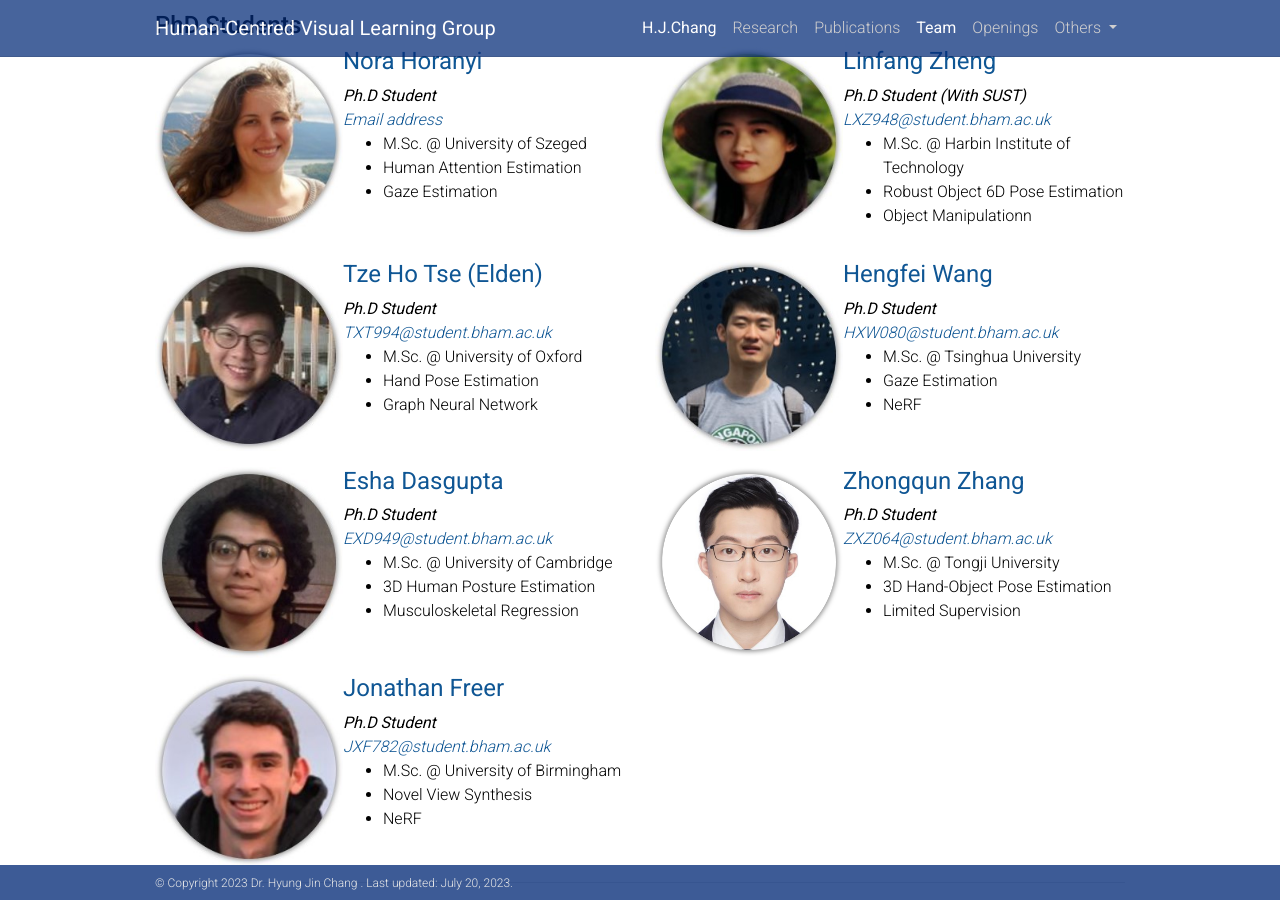
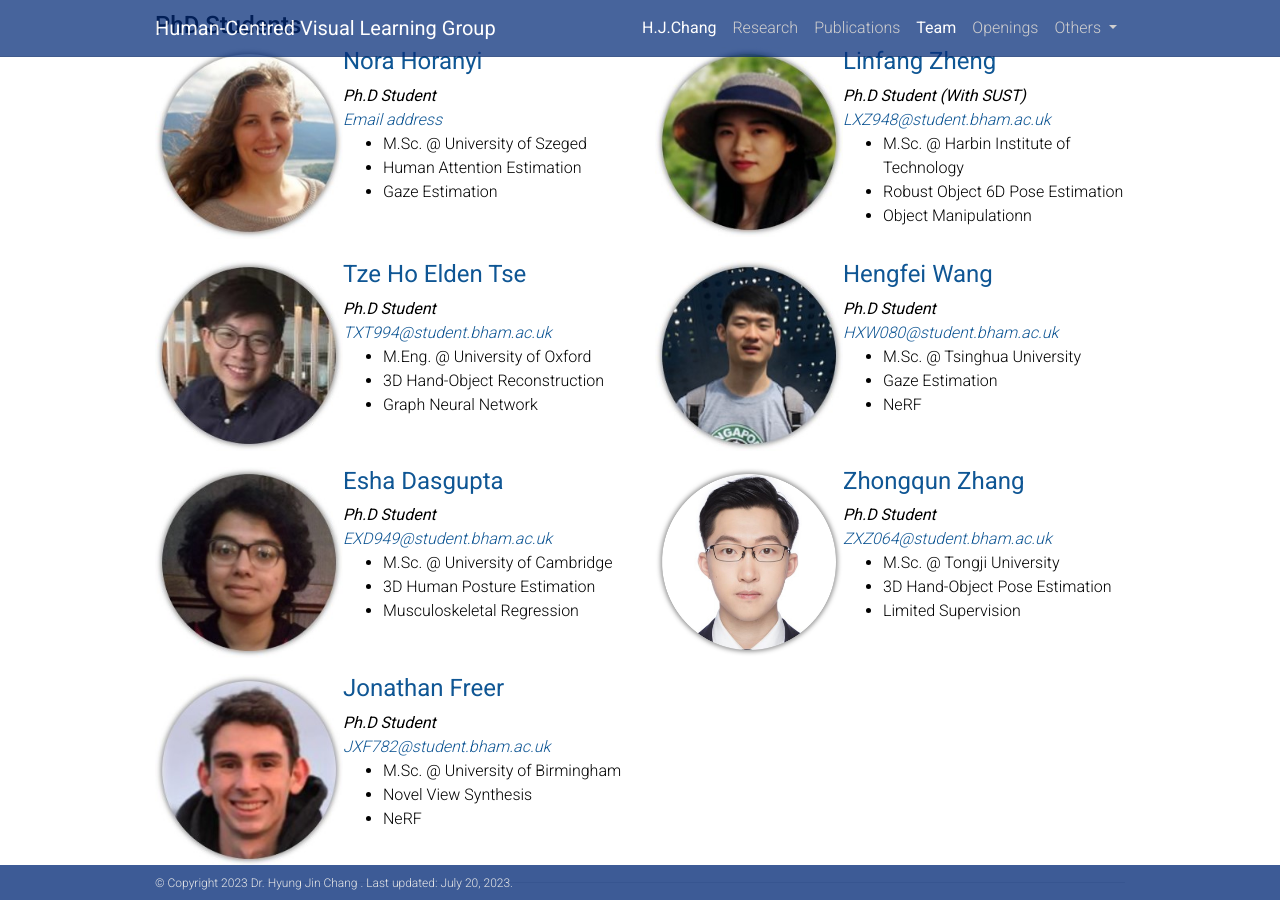
Before and after one commit to cvlab-uob/cvlab-uob.github.io, a Jekyll site: the page built from _pages/students.md, in a window 1280 px wide and 900 px high, scrolled down 545 px. Built offline with Jekyll 4.4.1, drawn with Linux system fonts in a browser that asks for light colours; nearby versions of some CDN libraries; comment, search, counter and statistics services are not loaded; a style sheet for code colours, icons or effects is not loaded.

Commit message:
Update team

```diff
--- a/_pages/students.md
+++ b/_pages/students.md
@@ -89,15 +89,15 @@ navigation_weight: 30
         <div class="col-sm-6 clearfix">
             <img src="/assets/img/team/Elden.jpg" class="img-responsive" width="40%" style="float: left">
             <h4><a href="/team/elden">
-                <b>Tze Ho Tse (Elden)</b>
+                <b>Tze Ho Elden Tse</b>
             </a></h4>
             <i>
             <b>Ph.D Student</b><br>
             <a href="mailto:TXT994@student.bham.ac.uk" class="email" data-addr="KKaaqpMwICWe8TAlMLI=">TXT994@student.bham.ac.uk</a><br>
             </i>
             <ul class="research-topics" style="overflow: hidden">
-            <li>M.Sc. @ University of Oxford</li>
-            <li>Hand Pose Estimation</li>
+            <li>M.Eng. @ University of Oxford</li>
+            <li>3D Hand-Object Reconstruction</li>
             <li>Graph Neural Network </li>
             </ul>
         </div>
```
